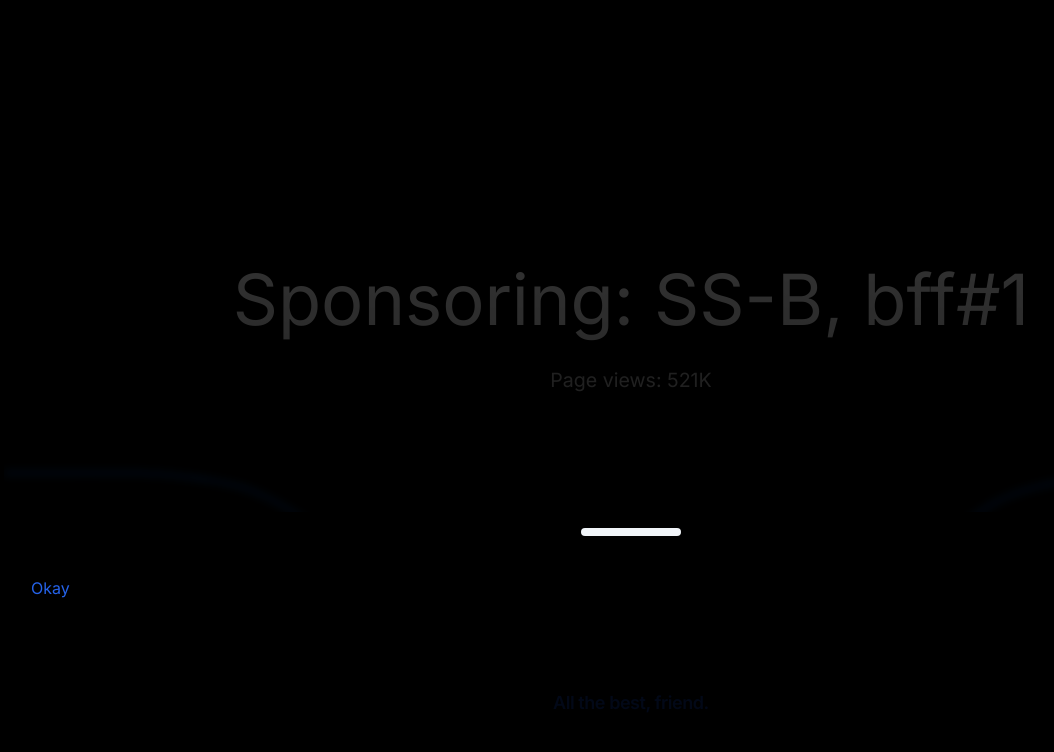
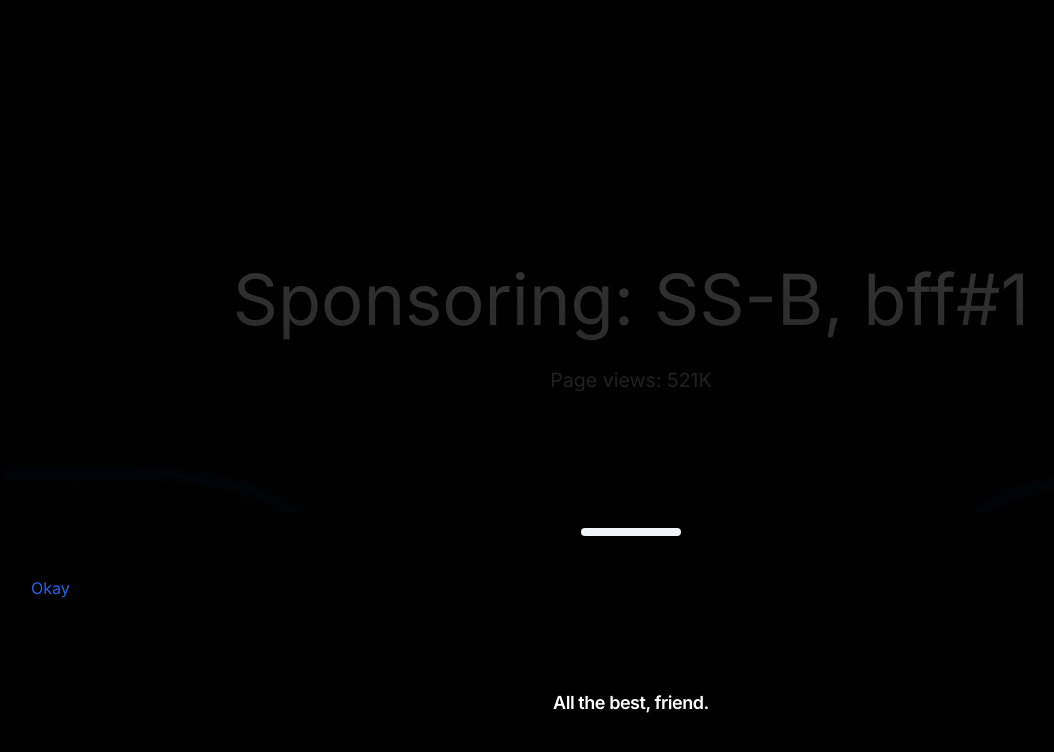
Before and after one commit to advAltTsx/axer, a Next.js app: page /messages in a window 1280 px wide. Both pictures are taken after a click on the button "Yo". Shown: the top 752 px of the page, without its empty margins (9-1063 px from the left). Built offline with nearby package versions, Linux system fonts and the light colour scheme.

Commit message:
Update page.tsx

```diff
--- a/app/messages/page.tsx
+++ b/app/messages/page.tsx
@@ -119,7 +119,7 @@ export default function Home() {
                         </DrawerClose>
                       </div>
                       <div className="flex flex-col justify-center text-center h-full py-10 px-6 pt-16">
-           <DrawerTitle><span >All the best, friend.</span>
+           <DrawerTitle><span className="text-white" >All the best, friend.</span>
            </DrawerTitle>
 
                       </div>
```
